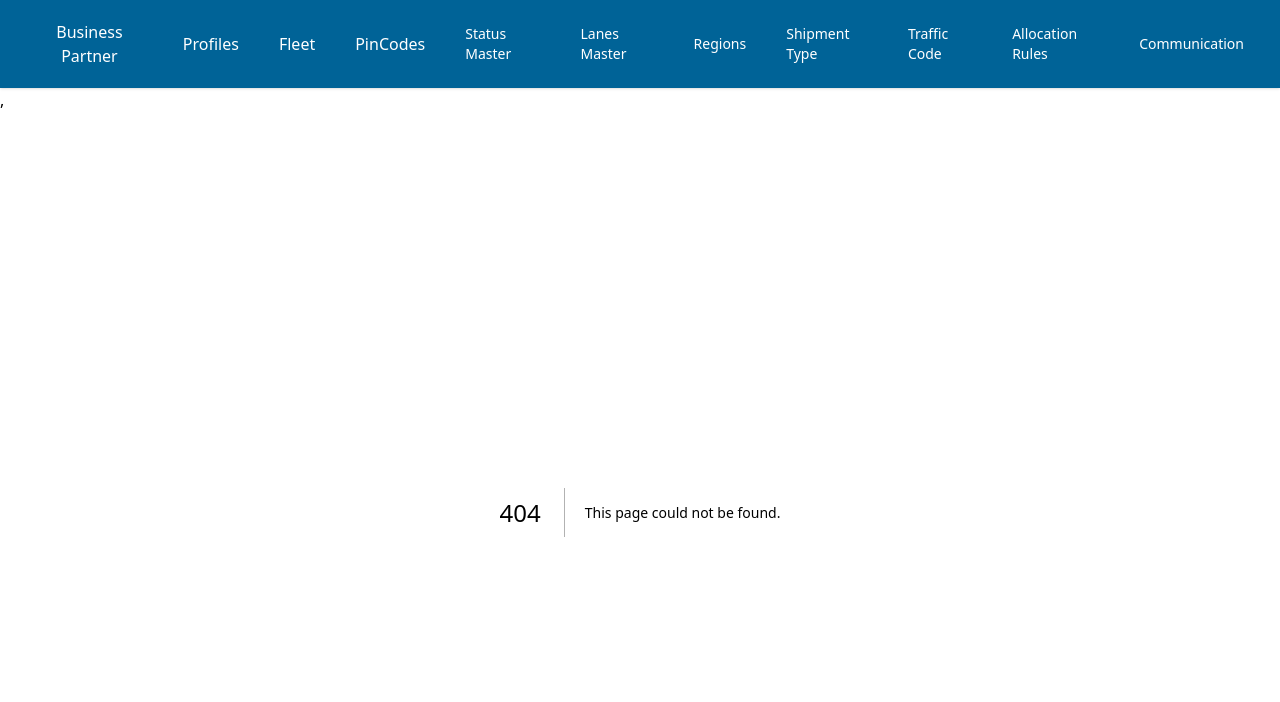
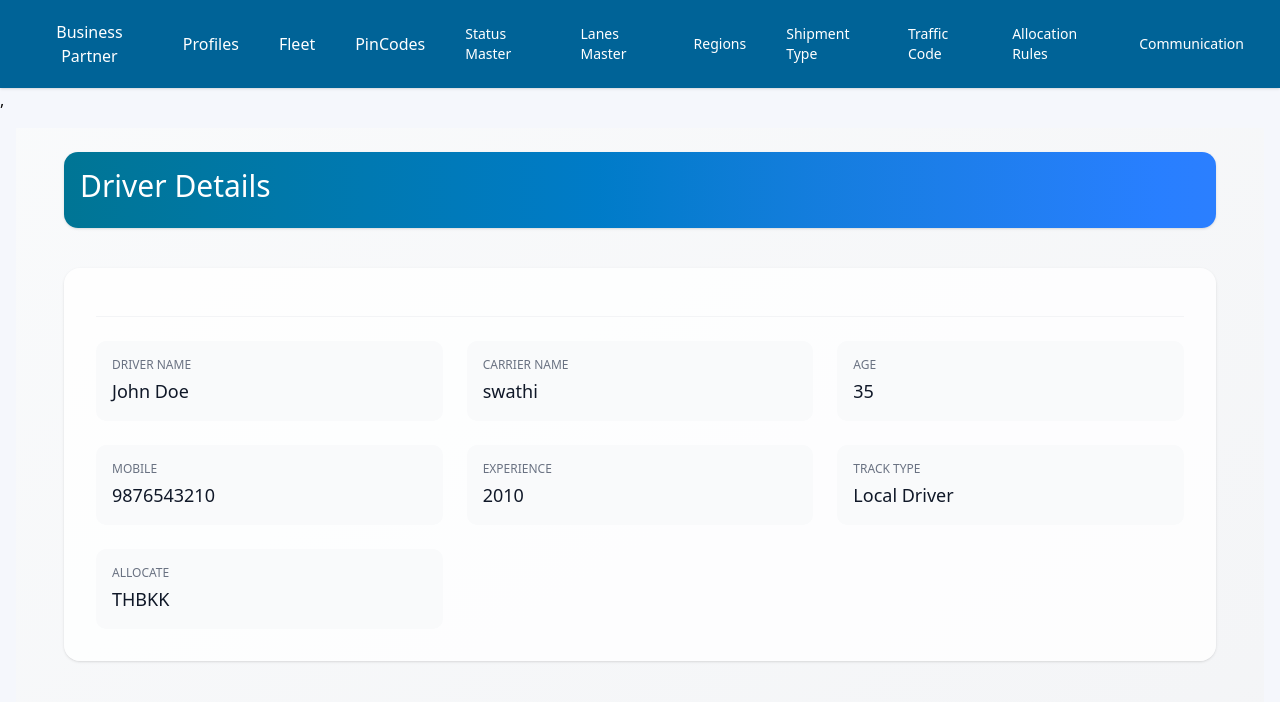
Before and after one commit to rohit24-creator/devdemo_sharedrepo, a Next.js app: page /views/viewpage in a window 1280 px wide. Before the commit this address had no page. Shown: the top 702 px of the page. Built offline with nearby package versions, Linux system fonts and the light colour scheme.

Commit message:
view page design

```diff
--- /dev/null
+++ b/app/views/viewpage/page.js
@@ -0,0 +1,43 @@
+"use client"
+
+import { useEffect, useState } from "react"
+import ReusableViewAccordion from "@/components/ui/reusableComponent/reusableview"
+
+export default function ViewFormPage() {
+    const [formData, setFormData] = useState(null)
+
+    useEffect(() => {
+        const fetchData = async () => {
+            try {
+                const res = await fetch("/vehicle12.json")
+                const data = await res.json()
+                setFormData(data)
+            } catch (err) {
+                console.error("Failed to fetch form data:", err)
+            }
+        }
+        fetchData()
+    }, [])
+
+    const sections = formData && formData.rows && formData.rows.length > 0
+        ? [
+            {
+                title: "Driver Information",
+                fields: formData.headers.map(header => ({
+                    label: header.header,
+                    value: formData.rows[0][header.accessorKey] || ""
+                }))
+            }
+        ]
+        : []
+
+    return (
+        <div className="p-4">
+            {formData ? (
+                <ReusableViewAccordion sections={sections} />
+            ) : (
+                <p className="text-center text-gray-600">Loading...</p>
+            )}
+        </div>
+    )
+}
--- /dev/null
+++ b/components/ui/badge.jsx
@@ -0,0 +1,35 @@
+import * as React from "react"
+import { cva } from "class-variance-authority"
+import { cn } from "@/lib/utils"
+
+const badgeVariants = cva(
+  "inline-flex items-center rounded-full border px-2.5 py-0.5 text-xs font-semibold transition-colors focus:outline-none focus:ring-2 focus:ring-ring focus:ring-offset-2",
+  {
+    variants: {
+      variant: {
+        default:
+          "border-transparent bg-primary text-primary-foreground hover:bg-primary/80",
+        secondary:
+          "border-transparent bg-secondary text-secondary-foreground hover:bg-secondary/80",
+        destructive:
+          "border-transparent bg-destructive text-destructive-foreground hover:bg-destructive/80",
+        outline: "text-foreground",
+      },
+    },
+    defaultVariants: {
+      variant: "default",
+    },
+  }
+)
+
+function Badge({
+  className,
+  variant,
+  ...props
+}) {
+  return (
+    <div className={cn(badgeVariants({ variant }), className)} {...props} />
+  )
+}
+
+export { Badge, badgeVariants }
--- /dev/null
+++ b/components/ui/reusableComponent/reusableview.js
@@ -0,0 +1,46 @@
+"use client"
+
+import React from "react"
+
+export default function ReusableViewAccordion({ sections = [] }) {
+    return (
+        <div className="min-h-screen bg-gradient-to-br from-gray-50 to-gray-100 p-6">
+            {/* Header */}
+            <div className="max-w-6xl mx-auto mb-10">
+                <div className="bg-gradient-to-r from-cyan-700 to-blue-500 rounded-xl px-4 py-4 shadow">
+                    <h1 className="text-3xl text-white mb-2">Driver Details</h1>
+                    {/* <p className="text-blue-100 text-lg">Complete vehicle information and specifications</p> */}
+                </div>
+            </div>
+
+            {/* Main Content: 1 Section, 3 Columns */}
+            <div className="max-w-6xl mx-auto">
+                {sections[0] && (
+                    <div className="bg-white/80 rounded-2xl shadow p-8">
+                        <div className="mb-6 border-b border-gray-100 pb-4">
+                            {/* <span className="text-xl text-gray-800">{sections[0].title}</span> */}
+                        </div>
+                        {sections[0].fields && sections[0].fields.length > 0 ? (
+                            <div className="grid grid-cols-1 md:grid-cols-3 gap-6">
+                                {sections[0].fields.map((field, idx) => (
+                                    <div key={idx} className="bg-gray-50 rounded-lg p-4 flex flex-col">
+                                        <span className="text-xs text-gray-500 uppercase mb-1">
+                                            {field.label}
+                                        </span>
+                                        <span className="text-lg text-gray-900">
+                                            {field.value || <span className="text-gray-400 italic">N/A</span>}
+                                        </span>
+                                    </div>
+                                ))}
+                            </div>
+                        ) : (
+                            <div className="text-center text-gray-400 italic py-8">
+                                No data available
+                            </div>
+                        )}
+                    </div>
+                )}
+            </div>
+        </div>
+    )
+}
--- a/components/ui/reusableComponent/viewtable.js
+++ b/components/ui/reusableComponent/viewtable.js
@@ -219,7 +219,6 @@ export default function ReusableTable({
     }
   };
 
-  // ✅ Checkbox logic
   const isAllSelected =
     paginatedRows.length > 0 &&
     paginatedRows.every((row) => selectedRows.includes(row.id));
--- /dev/null
+++ b/public/vehicle12.json
@@ -0,0 +1,35 @@
+{
+  "headers": [
+    { "accessorKey": "name", "header": "Driver Name" },
+    { "accessorKey": "carriername", "header": "Carrier Name" },
+        { "accessorKey": "age", "header": "Age" },
+    { "accessorKey": "contact", "header": "Mobile" },
+        { "accessorKey": "drivingSince", "header": "Experience" },
+    { "accessorKey": "tracktype", "header": "Track Type" },
+        { "accessorKey": "allocate", "header": "Allocate" }
+
+
+  ],
+  "rows": [
+    {
+      "name": "John Doe",
+      "carriername": "swathi",
+      "contact": "9876543210",
+      "allocate": "THBKK",
+      "licenceNumber": "LIC001",
+      "tracktype": "Local Driver",
+      "age": "35",
+      "drivingSince": "2010"
+    },
+    {
+      "name": "Jane Smith",
+      "carriername": "Pattaya",
+      "contact": "9123456789",
+      "allocate": "THKN",
+      "licenceNumber": "LIC002",
+      "tracktype": "Global Driver",
+      "age": "42",
+      "drivingSince": "2008"
+    }
+  ]
+}
```
